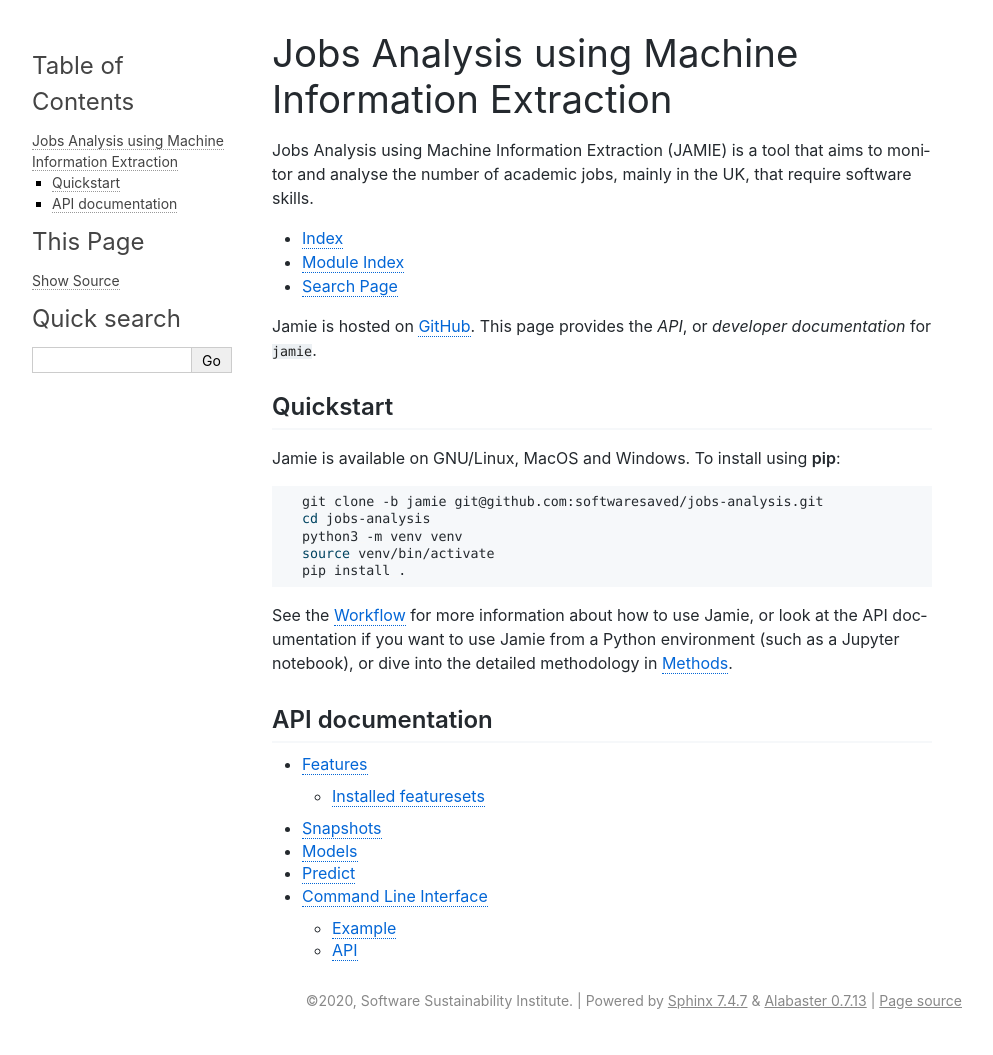
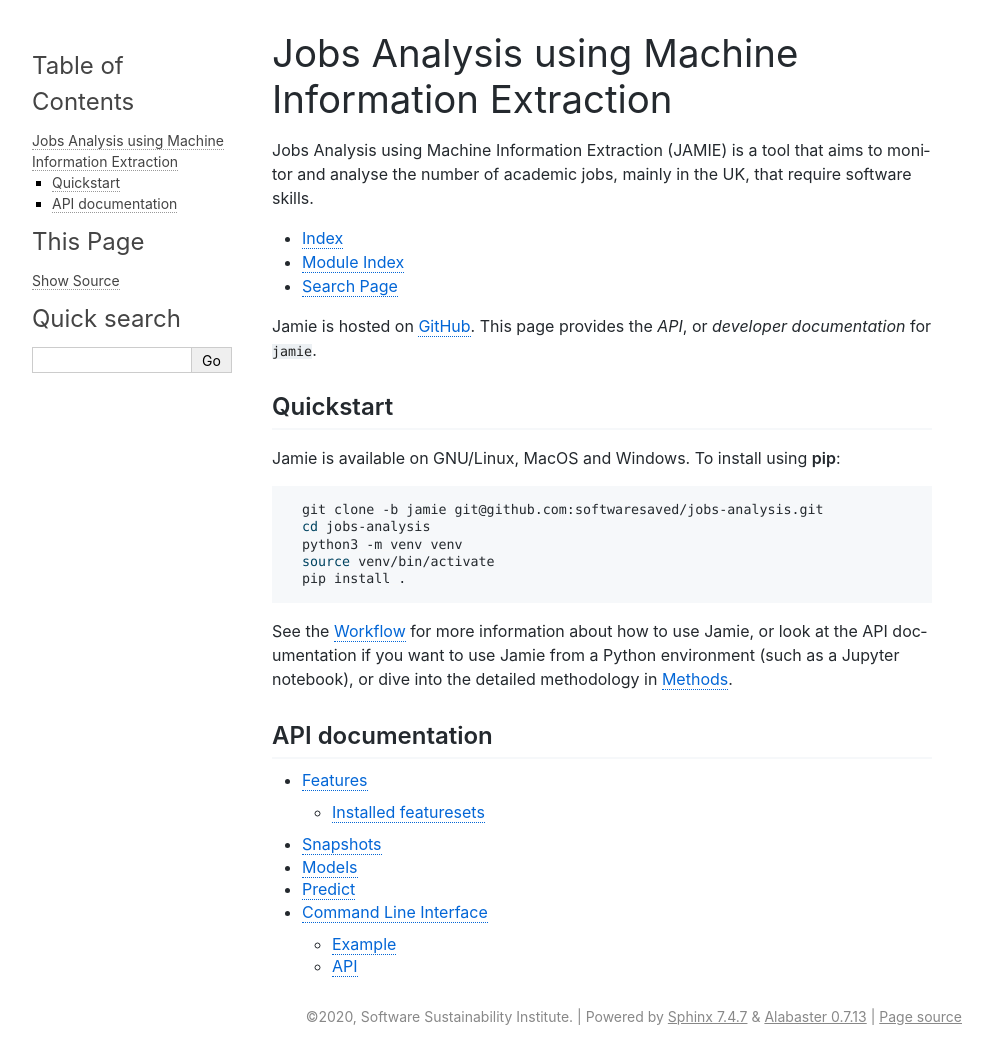
Before and after one commit to softwaresaved/jamie, a Sphinx documentation site: the page built from docs/index.rst, in a window 1280 px wide. Shown: the whole page, without its empty margins (148-1141 px from the left). Built offline with Sphinx 7.4.7, drawn with Linux system fonts in a browser that asks for light colours; pages that are not in the unit, such as notebooks, are missing from menus.

Commit message:
docs: Update style css

```diff
--- a/docs/_static/custom.css
+++ b/docs/_static/custom.css
@@ -5,4 +5,8 @@
     padding-bottom: 7px !important;
     font-size: 18pt !important;
 }
-strong { font-weight: 600 !important }
+strong, dt.field-odd, dt.field-even { font-weight: 600 !important }
+dl.class { padding-bottom: 40px !important}
+dl.function { padding-bottom: 15px !important}
+dl.method { padding-top: 5px !important; padding-bottom: 5px !important}
+pre { padding-top: 15px; padding-bottom: 15px}
```
